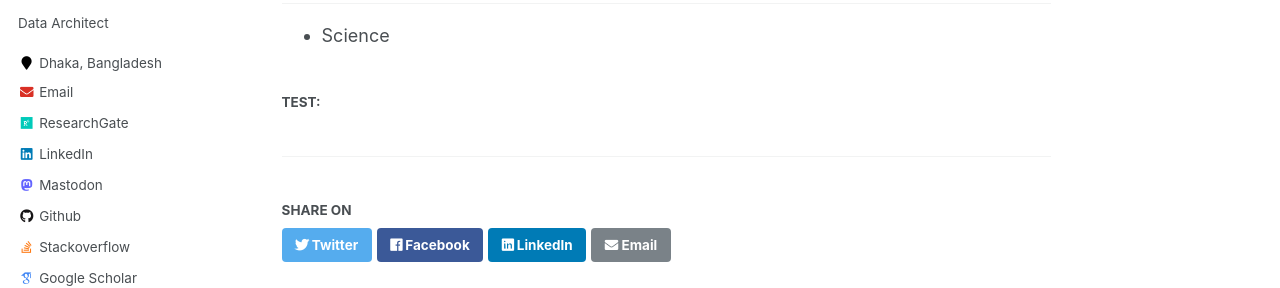
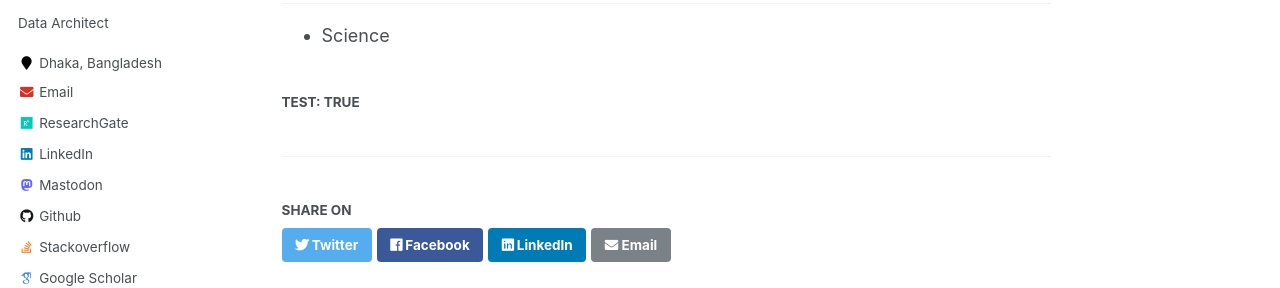
Before and after one commit to imrulhasandata/imrulhasandata, a Jekyll site: the page built from _education/2012-ssc.md, in a window 1280 px wide and 1097 px high. Shown: the part 322-610 px from the top of the window. Built offline with Jekyll 4.4.1, drawn with Linux system fonts in a browser that asks for light colours; some web fonts are replaced.

Commit message:
share button logic set up

```diff
--- a/_includes/social-share.html
+++ b/_includes/social-share.html
@@ -1,6 +1,6 @@
 {% include base_path %}
 
-<h4 class="page__share-title">TEST: {{ site.share}}</h4>
+<h4 class="page__share-title">TEST: {{ page.share}}</h4>
 
 <section class="page__share">
   {% if site.data.ui-text[site.locale].share_on_label %}
```
